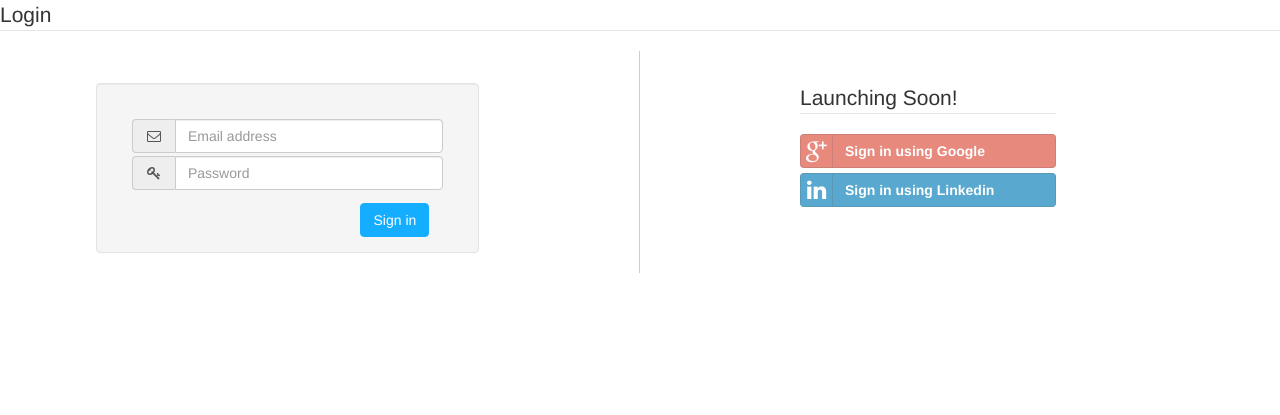
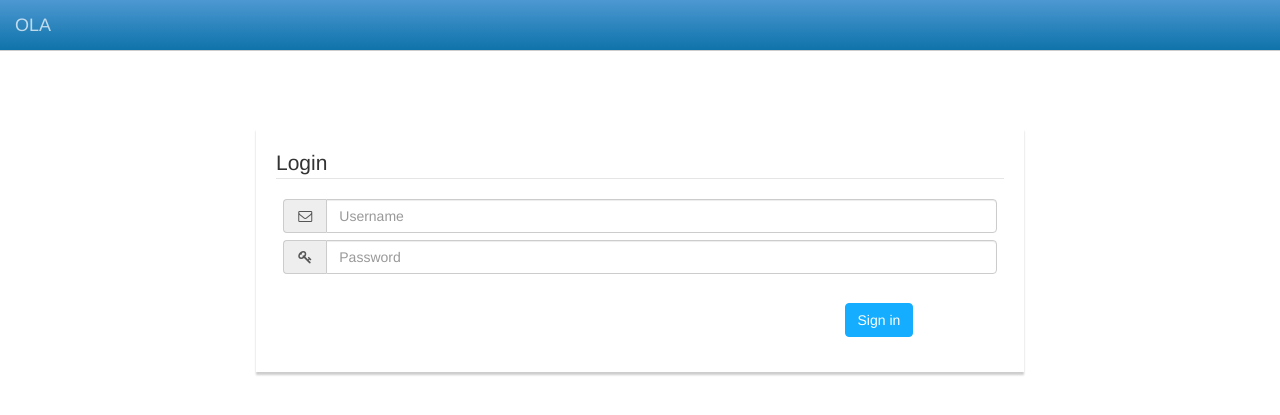
Before and after one commit to jayakrishnandingit/online_leave_application, a Django app: template ola/templates/registration/login.html in a window 1280 px wide. Shown: the top 415 px of the page. Run offline with Django 3.2, Linux system fonts and the light colour scheme; the template is opened without the code that fills it, so the values that code supplies are empty; some libraries are stand-ins or nearby versions.

Commit message:
minor changes

```diff
--- a/ola/static/css/ola.css
+++ b/ola/static/css/ola.css
@@ -6,15 +6,26 @@ a {
 /************************* Overriding boostrap css **************************/
 .navbar.custom {
     margin-bottom: 0;
-    border: none;
-    background-color: #FFFFFF;
-    border-bottom-style:double;
-    border-bottom-color:#0F73AA;
+    border-bottom: 1px solid #CDCDCD;
+    /* Safari 4-5, Chrome 1-9 */
+    background: -webkit-gradient(linear, 0% 0%, 0% 100%, from(#0F73AA), to(#4D98D2));
+
+    /* Safari 5.1, Chrome 10+ */
+    background: -webkit-linear-gradient(top, #4D98D2, #0F73AA);
+
+    /* Firefox 3.6+ */
+    background: -moz-linear-gradient(top, #4D98D2, #0F73AA);
+
+    /* IE 10 */
+    background: -ms-linear-gradient(top, #4D98D2, #0F73AA);
+
+    /* Opera 11.10+ */
+    background: -o-linear-gradient(top, #4D98D2, #0F73AA);
 }
 
 .navbar-text.custom {
     margin: 0;
-    color: #15ADFF;
+    color: #FFFFFF;
 }
 
 .navbar-link.custom {
@@ -28,12 +39,12 @@ a {
 }
 
 .navbar-brand.custom {
-    color: #15ADFF;
+    color: #FFFFFF;
 }
 
 .navbar-brand.custom:hover {
     opacity: 0.70;
-    color: #15ADFF;
+    color: #FFFFFF;
 }
 
 .nav-tabs.custom {
@@ -172,16 +183,21 @@ a {
     border-right: 1px solid #CDCDCD;
 }
 
-.loginContainer, .socialLoginContainer {
+.loginContainer {
+    margin: 10% auto auto 26%;
+    width: 37%;
+    padding: 40px 40px;
     float: left;
-    width: 60%;
-    padding: 5% 10%;
-    margin-left: 15%;
+    box-shadow: 0 3px 2px #CDCDCD;
+    border-radius: 0;
 }
 
-.loginContainer {
-    margin-top: 5%;
-    padding: 5% 5% 0 5%;
+@media handheld, screen and (max-width: 720px), (max-width: 1300px) {
+    .loginContainer {
+        margin: 10% 20% auto 20%;
+        padding: 20px 20px;
+        width: auto;
+    }
 }
 
 .disableme {
--- a/ola/templates/ola/layout.html
+++ b/ola/templates/ola/layout.html
@@ -14,10 +14,38 @@
 	{% block head %}{% endblock %}
 </head>
 <body>
+	<nav class="navbar custom navbar-fixed-top" role="navigation">
+	  <div class="container-fluid">
+	    <!-- Brand and toggle get grouped for better mobile display -->
+	    <div class="navbar-header">
+	      <a class="navbar-brand custom" href="">OLA</a>
+	    </div>
+	    {% if request.user.is_authenticated %}
+	    	<div class="userContainer">
+	    		<div class="customIconContainer">
+	    			<a href="{% url 'django.contrib.auth.views.logout_then_login' %}?next={{request.path}}">
+	    				<i class="fa fa-sign-out fa-lg"></i>
+		    		</a>
+		    	</div>
+		    	<div class="welcome">
+			    	<p class="navbar-text navbar-right custom">Welcome,
+			    		{% if request.user.first_name %}
+		    				{{request.user.first_name}}
+		    			{% else %}
+		    				{{request.user.username}}
+		    			{% endif %}
+		    		</p>
+		    	</div>
+	    	</div>
+	    {% endif  %}
+	  </div><!-- /.container-fluid -->
+	</nav>
 	{% if not request.user.is_authenticated %}
 		{% block login_content %}{% endblock %}
 	{% else %}
+	<div class="fullContainer">
 		{% block content %}{% endblock %}
+	</div>
 	{% endif %}
 </body>
 </html>
--- a/ola/templates/registration/login.html
+++ b/ola/templates/registration/login.html
@@ -4,41 +4,24 @@
 	<link rel="stylesheet" href="{% static 'css/bootstrap-social.css' %}" type="text/css"/>
 {% endblock %}
 {% block login_content %}
-<div class="fullContainer">
+	<div class="loginContainer">
 		<legend>Login</legend>
-	<div class="halfContainer login">
-		<div class="loginContainer well">
 		<form class="form-horizontal" role="form" method="POST" action="{% url 'django.contrib.auth.views.login' %}">
 			{% csrf_token %}
 			<div class="input-group marginAll1P">
 			  <span class="input-group-addon"><i class="fa fa-envelope-o fa-fw"></i></span>
-				  <input class="form-control" type="text" placeholder="Email address" id="id_username" name="username">
+			  <input class="form-control" type="text" placeholder="Username" id="id_username" name="username">
 			</div>
 			<div class="input-group marginAll1P">
 			  <span class="input-group-addon"><i class="fa fa-key fa-fw"></i></span>
 			  <input class="form-control" type="password" placeholder="Password" id="id_password" name="password">
 			</div>
 			<div class="form-group marginTop4P">
-				    <div class="floatRight col-sm-4">
+			    <div class="col-sm-offset-9 col-sm-4">
 			      <button type="submit" class="btn btn-primary custom">Sign in</button>
 			      <input type="hidden" name="next" value="{{ next }}" />
 			    </div>
 			</div>
 		</form>
   	</div>
-	</div>
-	<div class="halfContainer">
-		<div class="socialLoginContainer">
-			<legend>Launching Soon!</legend>
-			<a class="btn btn-social btn-block btn-google-plus disabled" href="javascript:void(0);">
-	  			<i class="fa fa-google-plus fa-fw"></i>
-	  			<b>Sign in using Google</b>
-	  		</a>
-	  		<a class="btn btn-social btn-block btn-linkedin disabled" href="javascript:void(0);">
-	  			<i class="fa fa-linkedin fa-fw"></i>
-	  			<b>Sign in using Linkedin</b>
-	  		</a>
-	  	</div>
-	</div>
-</div>
 {% endblock %}
```
Lines whose indentation alone changed are shown as unchanged.
